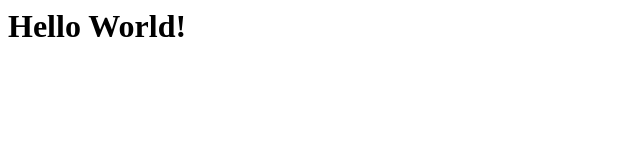
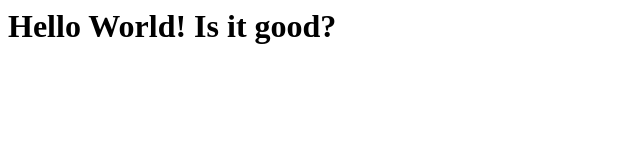
Before and after one commit to umeshgeeta/cc-test-app, a plain HTML site: page index.html in a window 1280 px wide. Shown: the whole page, without its empty margins (0-640 px from the left). Drawn offline with Linux system fonts and the light colour scheme.

Commit message:
Modified index.html file for testing.

```diff
--- a/index.html
+++ b/index.html
@@ -2,5 +2,5 @@
 <head>
     <title>Hello World</title> </head>
 <body>
-<h1>Hello World!</h1> </body>
+<h1>Hello World! Is it good?</h1> </body>
 </html>
```
